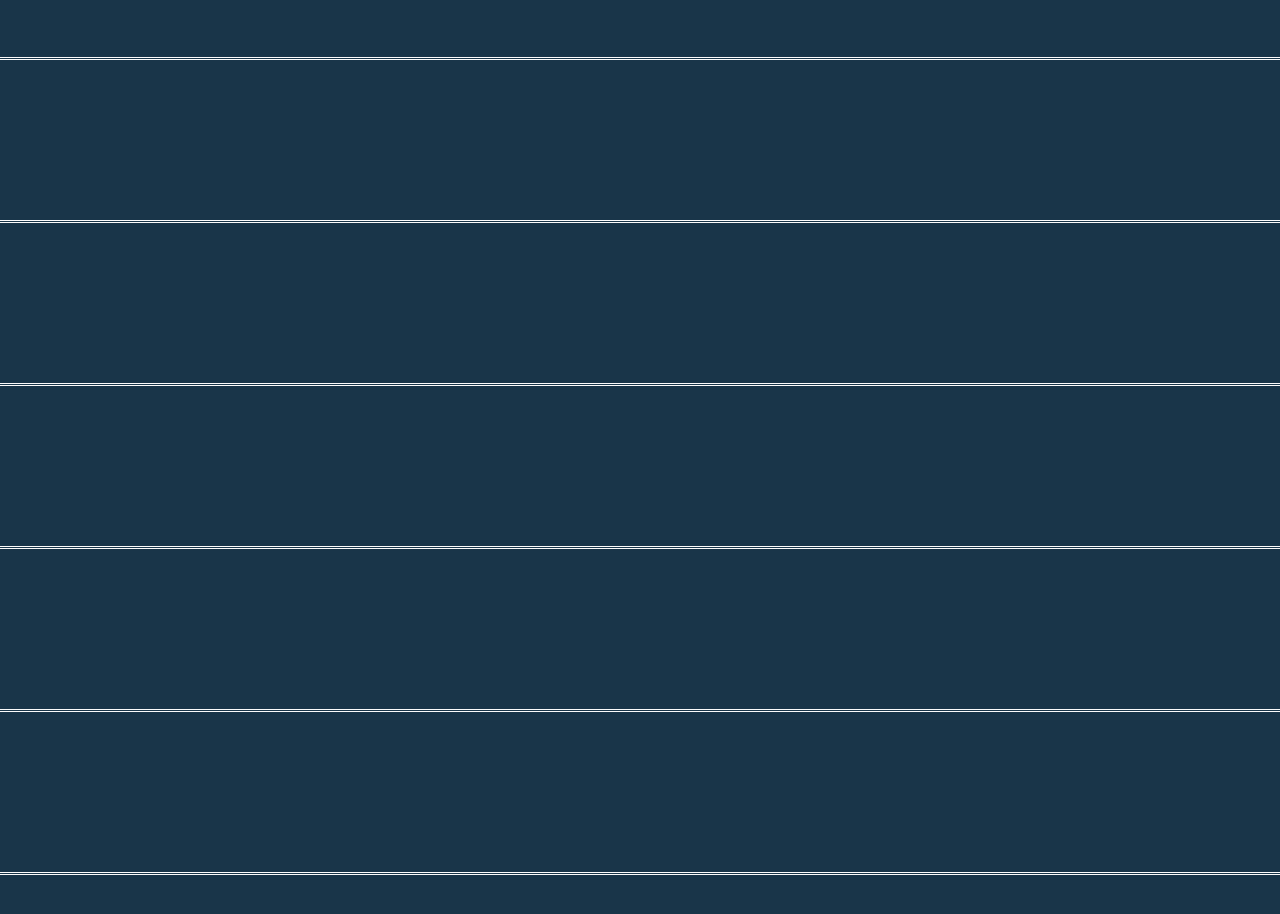
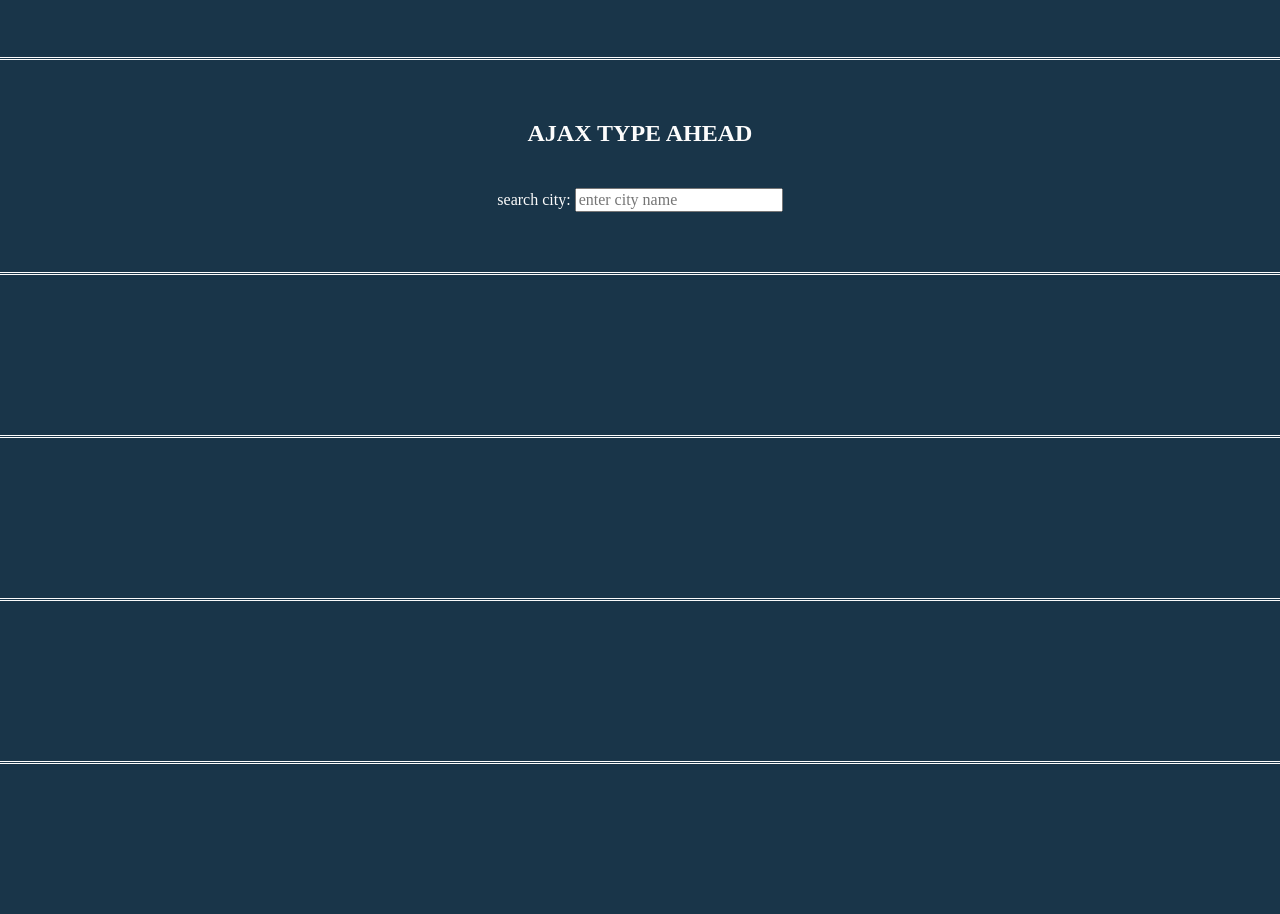
Before and after one commit to michal-krawczyk10/JavaScript30, a website built with webpack: page src/pages/index.html in a window 1280 px wide. Shown: the part 4464-5378 px from the top of the page. Built offline with nearby package versions, Linux system fonts and the light colour scheme.

Commit message:
feat: add html

```diff
--- a/src/js/index.js
+++ b/src/js/index.js
@@ -279,3 +279,5 @@ panels.forEach((panel) =>
 // 		button.classList.remove("day1__button--click");
 // 	});
 // }
+
+//DAY 6
--- a/src/pages/index.html
+++ b/src/pages/index.html
@@ -332,10 +332,10 @@
 						<div class="day5__panel day5__panel--2">
 							<p class="day5__text">GIVE</p>
 							<p class="day5__text">TAKE</p>
-							<p class="day5__text ">RECEIVE</p>
+							<p class="day5__text">RECEIVE</p>
 						</div>
 						<div class="day5__panel day5__panel--3">
-							<p class="day5__text ">EXPERIENCE</p>
+							<p class="day5__text">EXPERIENCE</p>
 							<p class="day5__text">IT</p>
 							<p class="day5__text">TODAY</p>
 						</div>
@@ -353,7 +353,18 @@
 				</article>
 			</section>
 			<section class="day">
-				<article class="day__container"><h2></h2></article>
+				<article class="day__container">
+					<h2>AJAX TYPE AHEAD</h2>
+					<div>
+						<label for="d6Form">search city:</label>
+						<input
+							name="d6Form"
+							id="d6Form"
+							type="text"
+							placeholder="enter city name"
+						/>
+					</div>
+				</article>
 			</section>
 			<section class="day">
 				<article class="day__container"><h2></h2></article>
```
Also changed, not shown: 1 other file.
